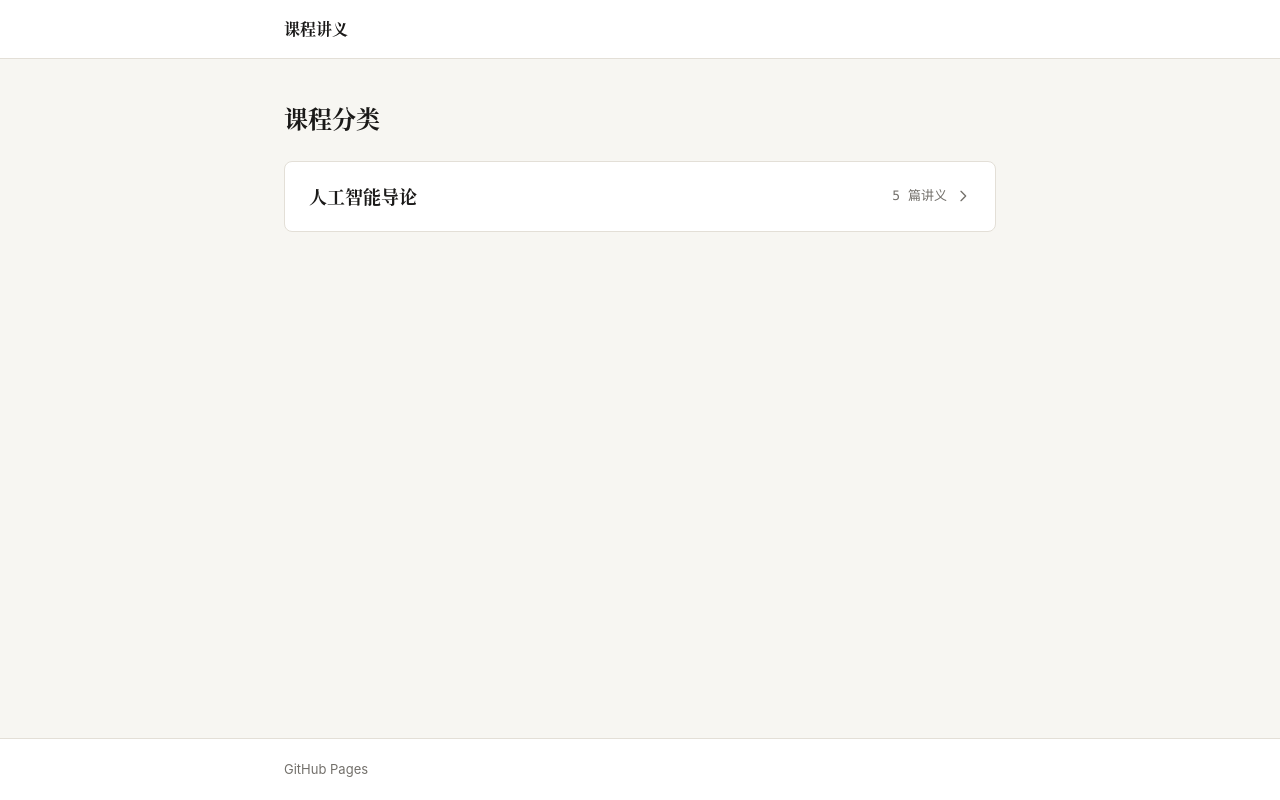
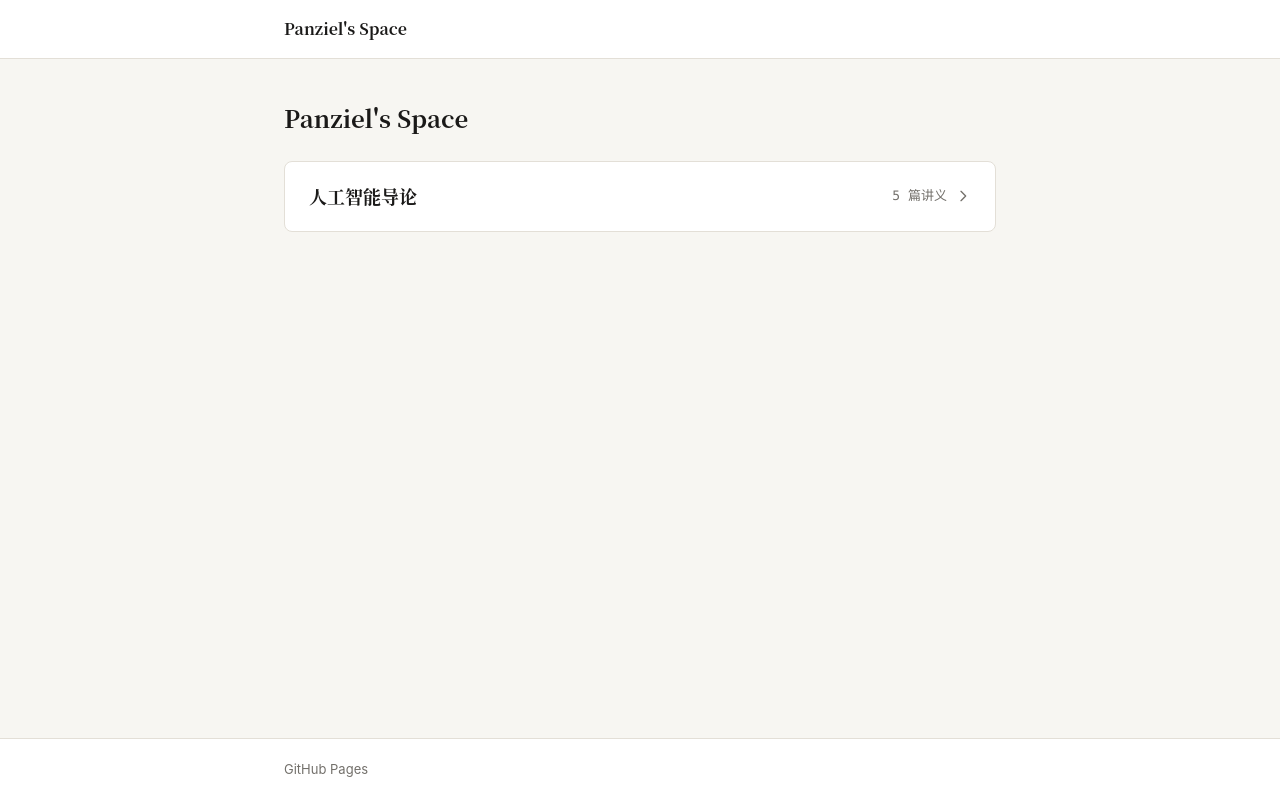
Before and after one commit to panziel/panziel.github.io, a plain HTML site: page index.html in a window 1280 px wide. Drawn offline with Linux system fonts and the light colour scheme.

Commit message:
chore: 将首页标题与品牌名称更新为 Panziel's Space

```diff
--- a/index.html
+++ b/index.html
@@ -4,7 +4,7 @@
   <meta charset="UTF-8">
   <meta name="viewport" content="width=device-width, initial-scale=1.0">
   <meta name="color-scheme" content="light">
-  <title>课程讲义</title>
+  <title>Panziel's Space</title>
   <style>
     :root {
       --bg: #f7f6f2;
@@ -145,13 +145,13 @@
 
   <header class="site-nav">
     <div class="container">
-      <div class="brand">课程讲义</div>
+      <div class="brand">Panziel's Space</div>
     </div>
   </header>
 
   <main class="container">
     <div class="page-header">
-      <h1 class="page-title">课程分类</h1>
+      <h1 class="page-title">Panziel's Space</h1>
     </div>
 
     <ul class="category-list">
```
